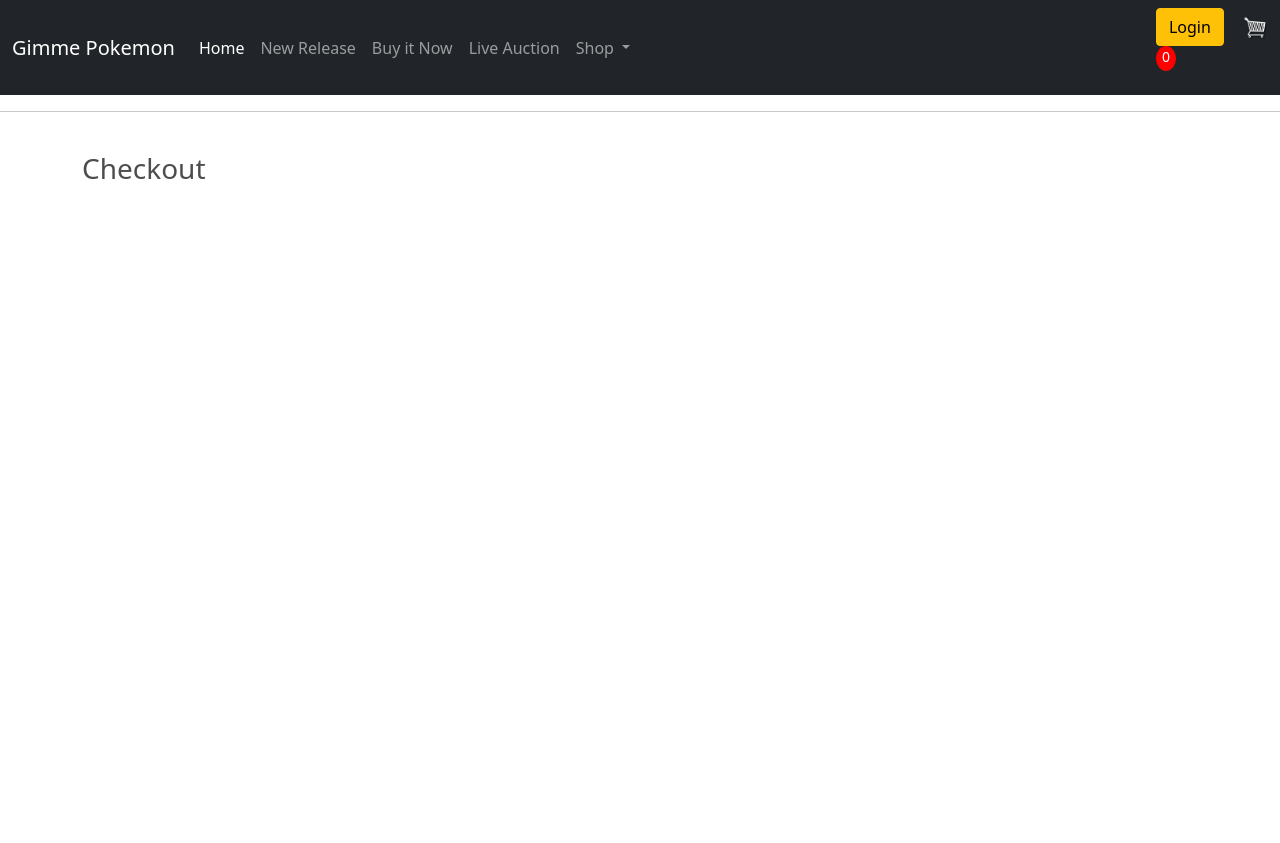
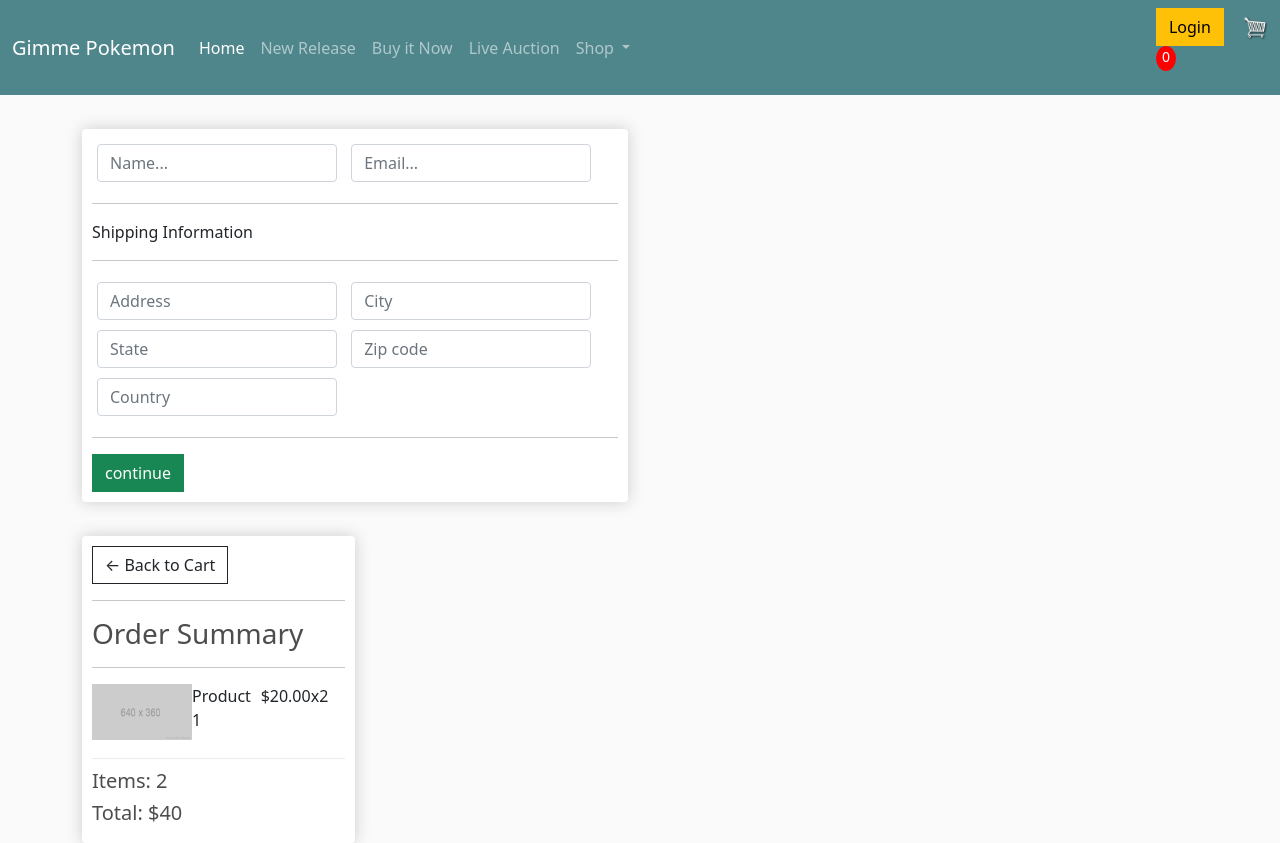
Before and after one commit to carolynttnguyen/Django_Ecom, a Django app: page /checkout/ in a window 1280 px wide. Before the commit the page ends 179 px from the top, so only its background shows below. Run offline with Django 3.2, Linux system fonts and the light colour scheme.

Commit message:
project setup and templates added

```diff
--- a/store/templates/store/checkout.html
+++ b/store/templates/store/checkout.html
@@ -1,6 +1,84 @@
 {% extends 'store/main.html' %}
 {% load static %}
 {% block content%}
-    <h3>Checkout</h3>
+<div class="row">
+    <div class="col-lg-6">
+        <div class="box-element" id="form-wrapper">
+            <form action="" id="form">
+                <div id="user-info">
+                    <div class="form-field">
+                        <input required class="form-control" type="text" name="name" placeholder="Name...">
+                    </div>
+
+                    <div class="form-field">
+                        <input required class="form-control" type="email" name="email" placeholder="Email...">
+                    </div>
+                </div>
+
+                <div id="shipping-info">
+                    <hr>
+                    <p>Shipping Information</p>
+                    <hr>
+                    <div class="form-field">
+                        <input type="text" class="form-control" name="address" placeholder="Address">
+                    </div>
+
+                    <div class="form-field">
+                        <input type="text" class="form-control" name="city" placeholder="City">
+
+                    </div>
+
+                    <div class="form-field">
+                        <input type="text" class="form-control" name="state" placeholder="State">
+
+                    </div>
+
+                    <div class="form-field">
+                        <input type="text" class="form-control" name="zipcode" placeholder="Zip code">
+
+                    </div>
+
+                    <div class="form-field">
+                        <input type="text" class="form-control" name="country" placeholder="Country">
+
+                    </div>
+                </div>
+
+                <hr>
+                <input id="form-button" class="btn btn-success btn-block" type="submit" value="continue">
+            </form>
+        </div>
+
+        <br>
+        <div class="box-element hidden" id="payment-info">
+            <small>Paypal Options</small>
+        </div>
+
+        <div class="col-lg-6">
+            <div class="box-element">
+                <a class="btn btn-outline-dark" href="{% url 'cart' %}">&#x2190; Back to Cart</a>
+                <hr>
+                <h3>Order Summary</h3>
+                <hr>
+                <div class="cart-row">
+                    <div style="flex:2"><img class="row-image" src="{% static 'images/placeholder.png' %}"></div>
+                    <div style="flex:2">
+                        <p>Product 1</p>
+                    </div>
+                    <div style="flex:1">
+                        <p>$20.00</p>
+                    </div>
+                    <div style="flex:1">
+                        <p>x2</p>
+                    </div>
+                </div>
+                <h5>Items: 2</h5>
+                <h5>Total: $40</h5>
+            </div>
+        </div>
+    </div>
+
+
+</div>
 
 {% endblock content %}
--- a/store/templates/store/main.html
+++ b/store/templates/store/main.html
@@ -3,13 +3,11 @@
 <html lang="en">
 
 <head>
-    <meta charset="UTF-8">
-    <meta http-equiv="X-UA-Compatible" content="IE=edge">
-    <title>Ecom</title>
+    <title>Gimme Pokemon</title>
     <meta name="viewport" content="width=device-width, initial-scale=1.0, minimum-scale=1.0">
-    <link rel="stylesheet" type="text/css" href="{% static 'css/main.css' %}">
     <link href="https://cdn.jsdelivr.net/npm/bootstrap@5.0.2/dist/css/bootstrap.min.css" rel="stylesheet"
         integrity="sha384-EVSTQN3/azprG1Anm3QDgpJLIm9Nao0Yz1ztcQTwFspd3yD65VohhpuuCOmLASjC" crossorigin="anonymous">
+    <link rel="stylesheet" type="text/css" href="{% static 'css/main.css' %}">
 
 <body>
     <!-- navbar -->
@@ -64,7 +62,7 @@
             </div>
         </div>
     </nav>
-    <hr>
+
 
     <div class="container">
         <br>
```
Also changed, not shown: store/templates/store/cart.html (+34 -10 lines).
